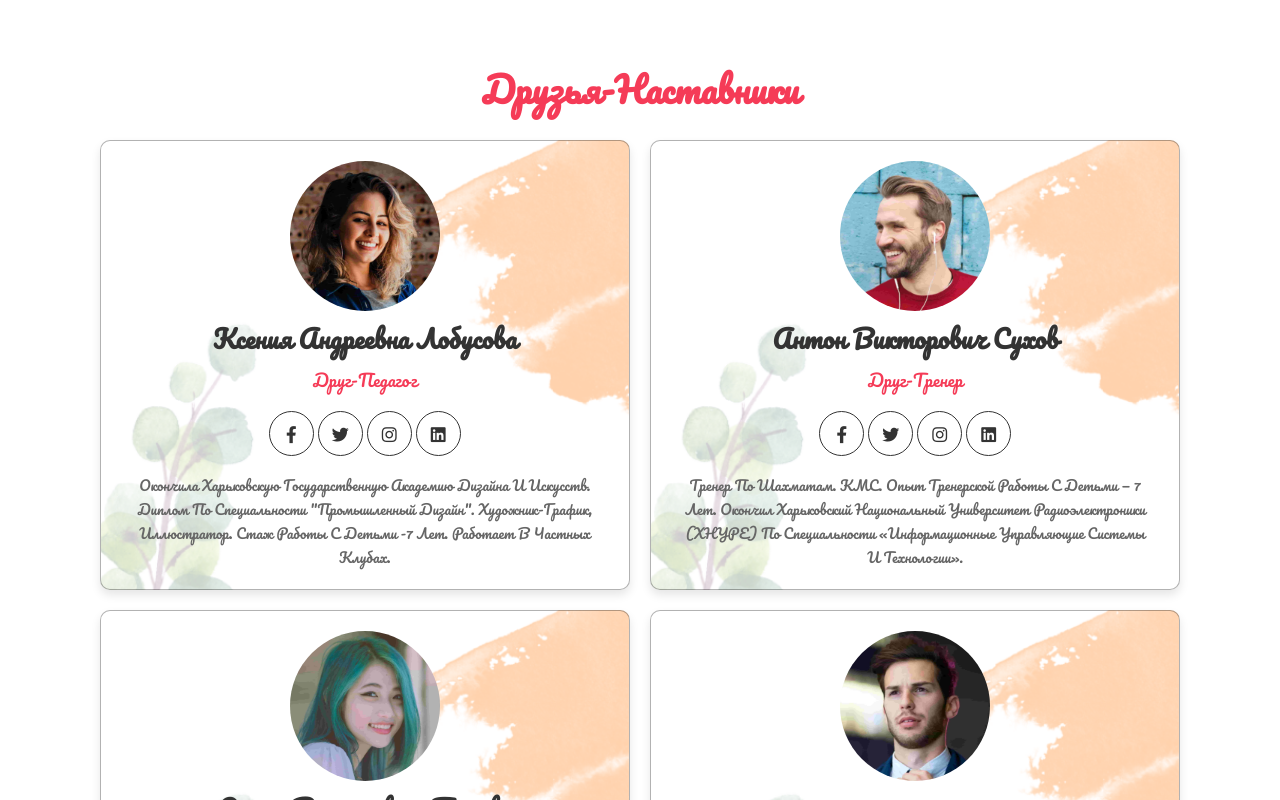
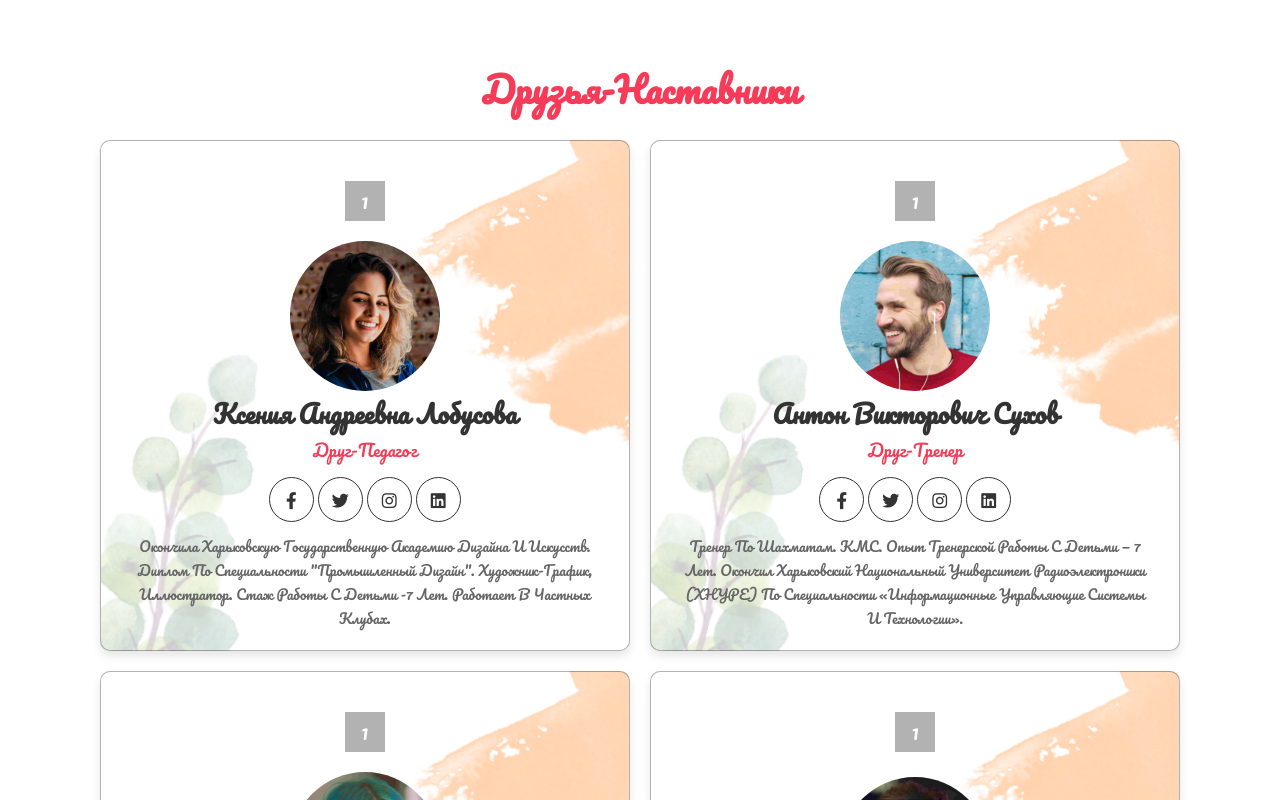
Before and after one commit to konstantindergachev/kids-nextjs, a Next.js app: page / in a window 1280 px wide. Shown: the part 3840-4640 px from the top of the page. Built offline with nearby package versions, Linux system fonts and the light colour scheme.

Commit message:
Refactored the html tag and styles

```diff
--- a/components/shared/card/Card.module.css
+++ b/components/shared/card/Card.module.css
@@ -13,6 +13,19 @@
   align-items: center;
   justify-content: space-between;
 }
+.card:before {
+  counter-increment: cardCounter;
+  content: counter(cardCounter);
+  color: white;
+  background: var(--input-text-color);
+  display: inline-block;
+  text-align: center;
+  margin: 2rem 0;
+  font-size: 2rem;
+  line-height: 2;
+  width: 40px;
+  height: 40px;
+}
 
 @media (max-width: 450px) {
   .card {
--- a/components/shared/card/index.js
+++ b/components/shared/card/index.js
@@ -2,7 +2,7 @@ import React from 'react';
 import styles from './Card.module.css';
 
 const Card = ({ children, classname = '' }) => {
-  return <div className={`${styles.card} ${classname}`}>{children}</div>;
+  return <li className={`${styles.card} ${classname}`}>{children}</li>;
 };
 
 export default Card;
--- a/pages/tales/Tales.module.css
+++ b/pages/tales/Tales.module.css
@@ -19,6 +19,7 @@
   align-items: stretch;
   justify-content: center;
   flex-wrap: wrap;
+  counter-reset: cardCounter;
 }
 
 .image {
--- a/pages/tales/[tale].js
+++ b/pages/tales/[tale].js
@@ -33,7 +33,7 @@ const Tale = ({ tale }) => {
             <h1 className={styles.title}>{tale.title}</h1>
             <h3 className={styles.subtitle}>{tale.artist}</h3>
           </div>
-          <div className={styles.container}>
+          <ol className={styles.container}>
             {tale.couplets.map((couplet, idx) => {
               return (
                 <Card key={idx}>
@@ -48,7 +48,7 @@ const Tale = ({ tale }) => {
                 </Card>
               );
             })}
-          </div>
+          </ol>
         </section>
       </BaseLayout>
       <TopButton pathname={`/tales/${tale.slug}`} />
```
